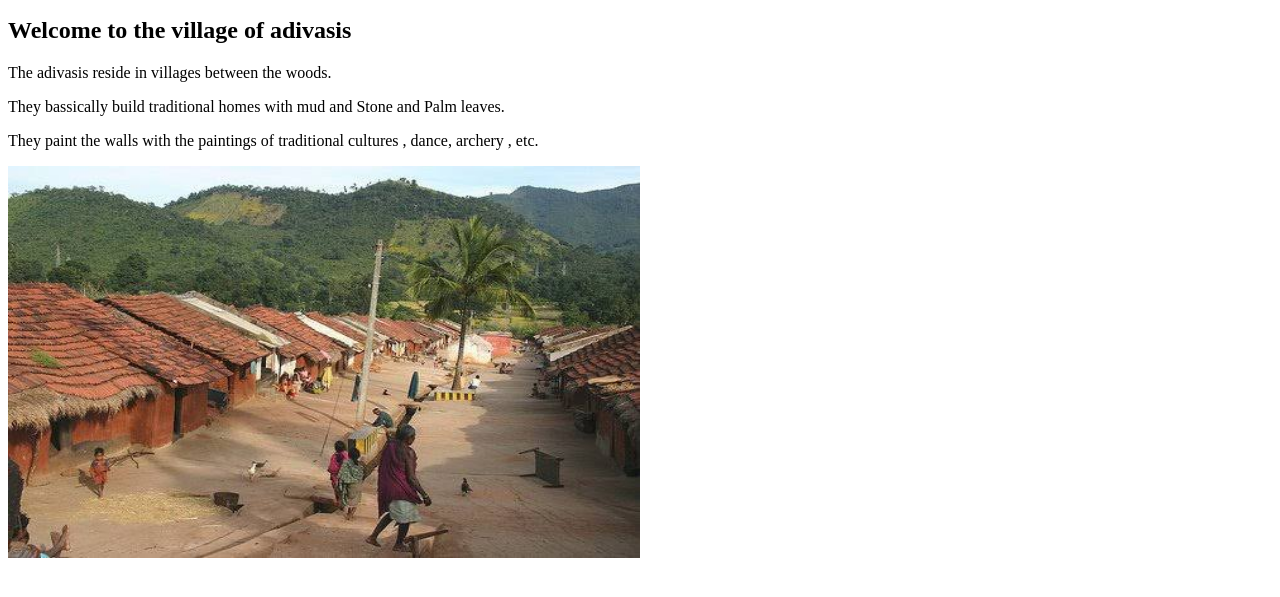
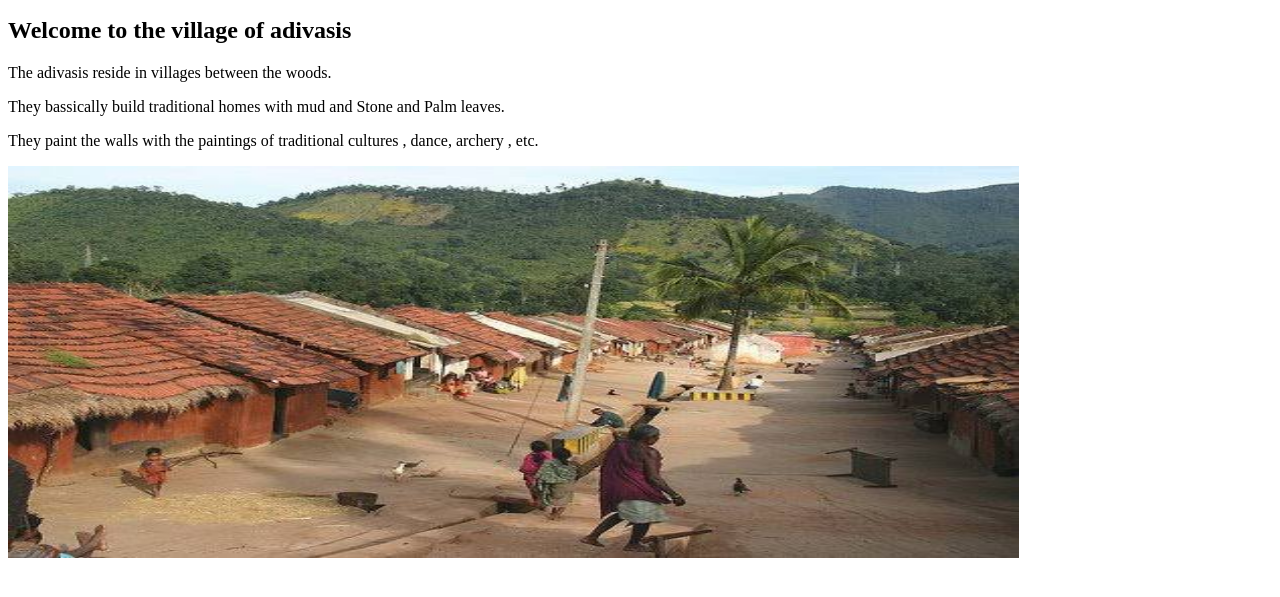
Before and after one commit to mahtoanup/Anup-Kumar-Mahto, a plain HTML site: page village.htm in a window 1280 px wide. Shown: the part 189-786 px from the top of the page. Drawn offline with Linux system fonts and the light colour scheme.

Commit message:
Update village.htm

```diff
--- a/village.htm
+++ b/village.htm
@@ -29,6 +29,6 @@ They paint the walls with the paintings of traditional cultures
 , dance, archery , etc.
 </p>
 
-<img src="img/village.jpeg" width="50%" height="50%">
+<img src="img/village.jpeg" width="80%" height="50%">
 </body>
 </html>
```
